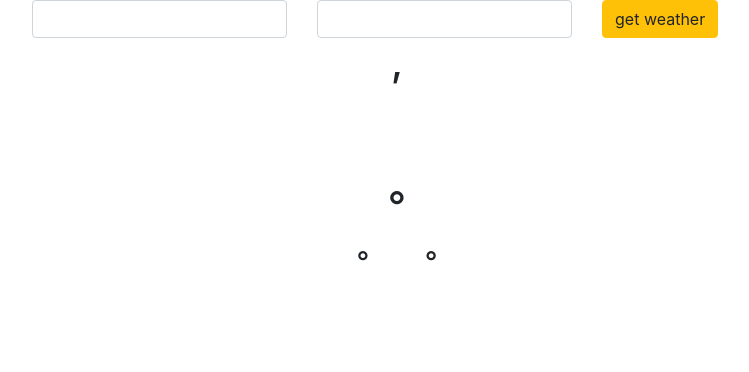
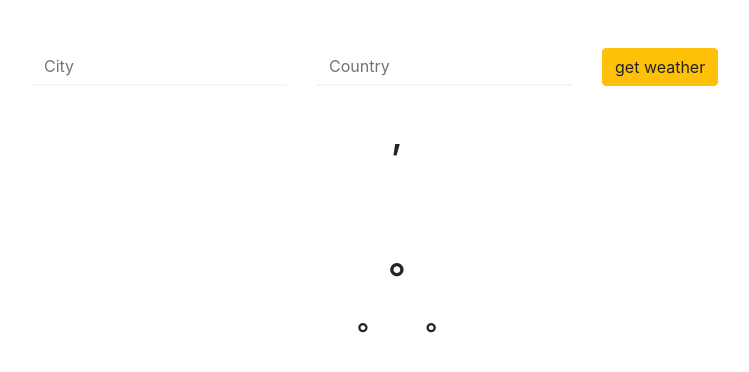
Before and after one commit to wangdanbsb/weather-app, a React (Create React App) app: page / in a window 1280 px wide. Shown: the top 372 px of the page, without its empty margins (243-992 px from the left). Built offline with nearby package versions, Linux system fonts and the light colour scheme; no server answers.

Commit message:
click button in form component and execute the method in app.js to get current weather data

```diff
--- a/src/App.js
+++ b/src/App.js
@@ -24,7 +24,7 @@
        error: false
        //  main: undefined,
     }
-    this.getWeather(); //获取实时天气数据，成为静态数据
+
 
     this.weatherIcon = { //不同的key，对应的className的value不同，静态
       Thunderstorm: "wi-thunderstorm",
@@ -111,7 +111,7 @@
     const {city, country, celsius, temp_max,temp_min, description, icon } = this.state
     return (
       <div className="App">
-        <Form></Form>
+        <Form loadweather = {this.getWeather}></Form>
         <WeatherComp
         city = {city}
         country = {country}
--- a/src/components/Form.jsx
+++ b/src/components/Form.jsx
@@ -1,19 +1,33 @@
 import React from 'react'
+import "./form.style.css"
 
 function Form(props) {
     return (
         <div className = "container">
+            <form onSubmit = {props.loadweather}>
+                                                   {/* //点击button时，执行loadweather函数，获取数据 */}
                 <div className="row">
                     <div className="col-md-3 offset-md-2">
-                    <input type="text" className="form-control" name = "city" autoComplete = "off"/>
+                        <input
+                        type="text"
+                        className="form-control"
+                        name = "city"
+                        autoComplete = "off"
+                        placeholder = "City"/>
                     </div>
                     <div className="col-md-3">
-                    <input type="text" className="form-control" name = "country" autoComplete = "off"/>
+                        <input
+                        type="text"
+                        className="form-control"
+                        name = "country"
+                        autoComplete = "off"
+                        placeholder = "Country"/>
                     </div>
                     <div className="col-md-3 mt-md-0 text-md-left">
                         <button className="btn btn-warning">get weather</button>
                     </div>
                 </div>
+            </form>
         </div>
     )
 }
--- a/src/components/WeatherComp.jsx
+++ b/src/components/WeatherComp.jsx
@@ -4,7 +4,7 @@
     const {city, country, icon, celsius, temp_max,temp_min, description } = props
     return (
         <div className = "container">
-            <div className = "cards">
+            <div className = "cards pt-4">
                 <h1>{city}, {country}</h1>
 
                 <h5 className = "py-4">
--- /dev/null
+++ b/src/components/form.style.css
@@ -0,0 +1,15 @@
+form {
+    margin-top: 3rem;
+}
+form input[name = "city"],
+form input[name = "country"] {
+    background-color: transparent;
+    color: white;
+    border: 0;
+    border-bottom: 2px solid whitesmoke;
+    border-radius:0;
+}
+form input:focus {
+    background-color: transparent;
+    box-shadow: none !important;
+}
```
Also changed, not shown: 1 other file (tests, documents, lock files or other folders). Lines whose indentation alone changed are shown as unchanged.
